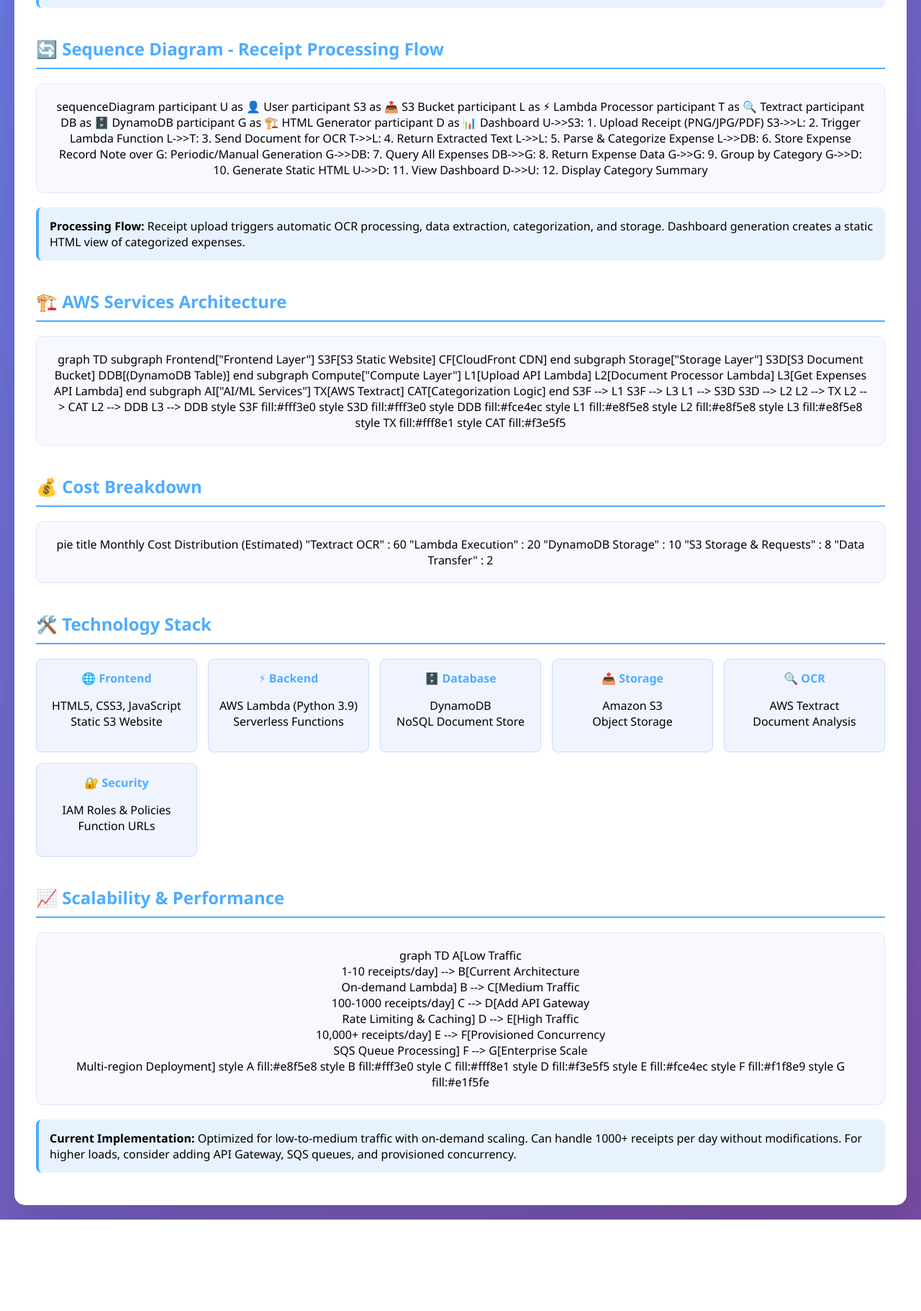
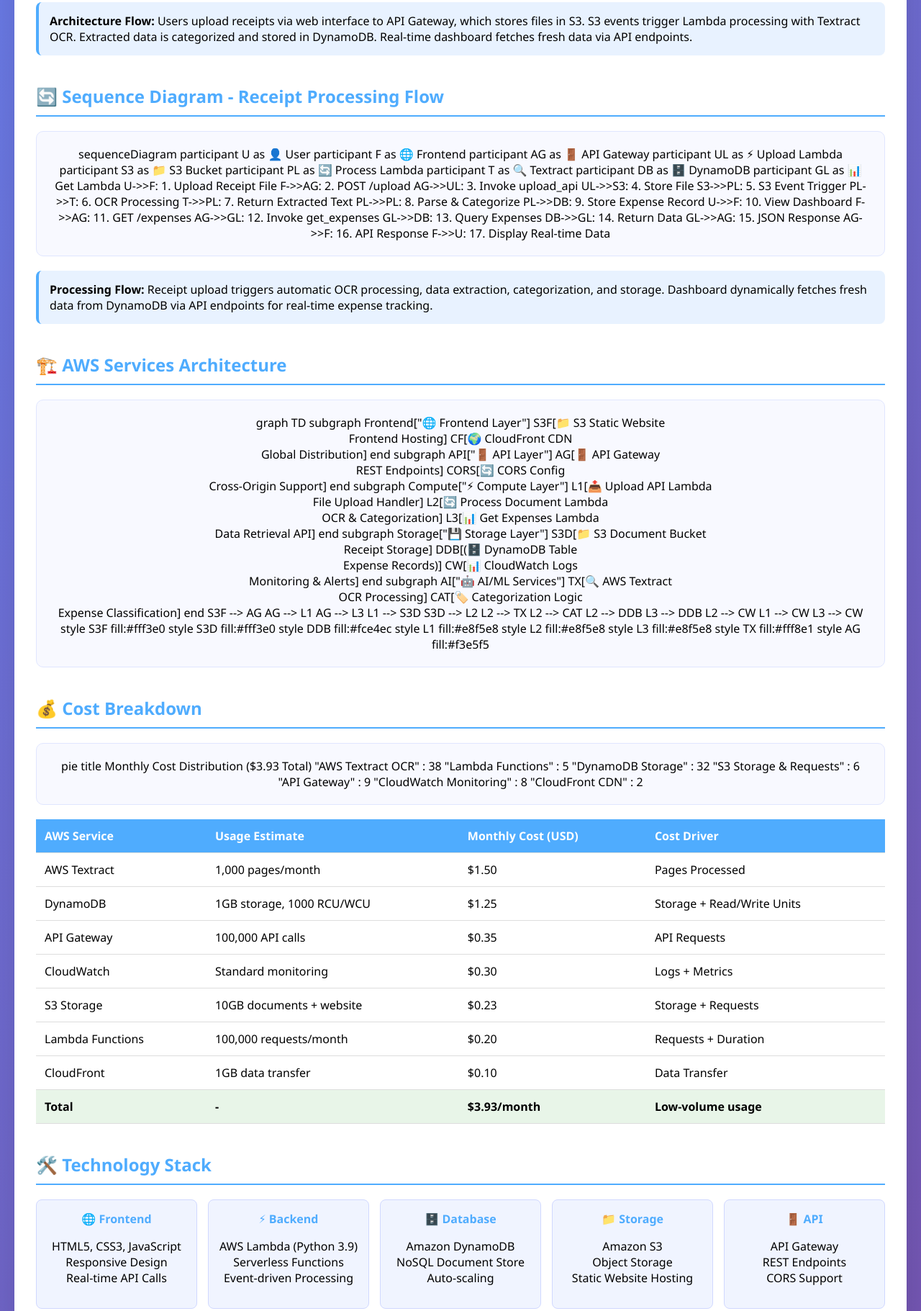
Before and after one commit to hkaushik2021/amazonq-smart-expense-analyzer, a plain HTML site: page architecture_diagrams.html in a window 1280 px wide. Shown: the part 560-2381 px from the top of the page at 72% size. Before the commit the page ends 2254 px from the top, so only its background shows below. Drawn offline with Linux system fonts and the light colour scheme; a script that the page names is missing.

Commit message:
updated files

```diff
--- a/architecture_diagrams.html
+++ b/architecture_diagrams.html
@@ -67,6 +67,24 @@
             color: #4facfe;
             margin: 0 0 10px 0;
         }
+        .cost-table {
+            width: 100%;
+            border-collapse: collapse;
+            margin: 20px 0;
+            background: white;
+        }
+        .cost-table th, .cost-table td {
+            padding: 12px;
+            text-align: left;
+            border-bottom: 1px solid #ddd;
+        }
+        .cost-table th {
+            background: #4facfe;
+            color: white;
+        }
+        .cost-table tr:hover {
+            background: #f5f5f5;
+        }
     </style>
 </head>
 <body>
@@ -78,10 +96,14 @@
             <div class="mermaid">
                 graph TB
                     User[👤 User] --> Frontend[🌐 Frontend<br/>S3 Static Website]
-                    Frontend --> Dashboard[📊 Category Dashboard<br/>Static HTML]
+                    Frontend --> Dashboard[📊 Real-time Dashboard<br/>Dynamic HTML]
+                    Frontend --> Upload[📤 Upload Interface<br/>Drag & Drop]
 
-                    Receipt[📄 Receipt Upload] --> S3Upload[📤 S3 Bucket<br/>expense-analyzer-docs]
-                    S3Upload --> Trigger[⚡ S3 Event Trigger]
+                    Upload --> API[🚪 API Gateway<br/>REST Endpoints]
+                    API --> UploadLambda[⚡ Upload API<br/>Lambda Function]
+                    UploadLambda --> S3Docs[📁 S3 Documents<br/>Receipt Storage]
+
+                    S3Docs --> Trigger[🔔 S3 Event Trigger]
                     Trigger --> Processor[🔄 Document Processor<br/>Lambda Function]
 
                     Processor --> Textract[🔍 AWS Textract<br/>OCR Service]
@@ -89,12 +111,12 @@
                     Extract --> Categorize[🏷️ AI Categorization]
                     Categorize --> DynamoDB[(🗄️ DynamoDB<br/>ExpenseRecords)]
 
-                    DynamoDB --> Generator[🏗️ Static HTML Generator<br/>Python Script]
-                    Generator --> Frontend
+                    Dashboard --> GetAPI[📊 Get Expenses API<br/>Lambda Function]
+                    GetAPI --> DynamoDB
 
                     style User fill:#e1f5fe
                     style Frontend fill:#f3e5f5
-                    style S3Upload fill:#fff3e0
+                    style API fill:#fff3e0
                     style Processor fill:#e8f5e8
                     style Textract fill:#fff8e1
                     style DynamoDB fill:#fce4ec
@@ -103,7 +125,7 @@
         </div>
 
         <div class="description">
-            <strong>Architecture Flow:</strong> Users upload receipts to S3, which triggers Lambda processing with Textract OCR. Extracted data is categorized and stored in DynamoDB. A static HTML dashboard is generated showing category-wise expense summaries.
+            <strong>Architecture Flow:</strong> Users upload receipts via web interface to API Gateway, which stores files in S3. S3 events trigger Lambda processing with Textract OCR. Extracted data is categorized and stored in DynamoDB. Real-time dashboard fetches fresh data via API endpoints.
         </div>
 
         <h2>🔄 Sequence Diagram - Receipt Processing Flow</h2>
@@ -111,68 +133,83 @@
             <div class="mermaid">
                 sequenceDiagram
                     participant U as 👤 User
-                    participant S3 as 📤 S3 Bucket
-                    participant L as ⚡ Lambda Processor
+                    participant F as 🌐 Frontend
+                    participant AG as 🚪 API Gateway
+                    participant UL as ⚡ Upload Lambda
+                    participant S3 as 📁 S3 Bucket
+                    participant PL as 🔄 Process Lambda
                     participant T as 🔍 Textract
                     participant DB as 🗄️ DynamoDB
-                    participant G as 🏗️ HTML Generator
-                    participant D as 📊 Dashboard
+                    participant GL as 📊 Get Lambda
 
-                    U->>S3: 1. Upload Receipt (PNG/JPG/PDF)
-                    S3->>L: 2. Trigger Lambda Function
-                    L->>T: 3. Send Document for OCR
-                    T->>L: 4. Return Extracted Text
-                    L->>L: 5. Parse & Categorize Expense
-                    L->>DB: 6. Store Expense Record
+                    U->>F: 1. Upload Receipt File
+                    F->>AG: 2. POST /upload
+                    AG->>UL: 3. Invoke upload_api
+                    UL->>S3: 4. Store File
+                    S3->>PL: 5. S3 Event Trigger
+                    PL->>T: 6. OCR Processing
+                    T->>PL: 7. Return Extracted Text
+                    PL->>PL: 8. Parse & Categorize
+                    PL->>DB: 9. Store Expense Record
 
-                    Note over G: Periodic/Manual Generation
-                    G->>DB: 7. Query All Expenses
-                    DB->>G: 8. Return Expense Data
-                    G->>G: 9. Group by Category
-                    G->>D: 10. Generate Static HTML
-
-                    U->>D: 11. View Dashboard
-                    D->>U: 12. Display Category Summary
+                    U->>F: 10. View Dashboard
+                    F->>AG: 11. GET /expenses
+                    AG->>GL: 12. Invoke get_expenses
+                    GL->>DB: 13. Query Expenses
+                    DB->>GL: 14. Return Data
+                    GL->>AG: 15. JSON Response
+                    AG->>F: 16. API Response
+                    F->>U: 17. Display Real-time Data
             </div>
         </div>
 
         <div class="description">
-            <strong>Processing Flow:</strong> Receipt upload triggers automatic OCR processing, data extraction, categorization, and storage. Dashboard generation creates a static HTML view of categorized expenses.
+            <strong>Processing Flow:</strong> Receipt upload triggers automatic OCR processing, data extraction, categorization, and storage. Dashboard dynamically fetches fresh data from DynamoDB via API endpoints for real-time expense tracking.
         </div>
 
         <h2>🏗️ AWS Services Architecture</h2>
         <div class="diagram-container">
             <div class="mermaid">
                 graph TD
-                    subgraph Frontend["Frontend Layer"]
-                        S3F[S3 Static Website]
-                        CF[CloudFront CDN]
+                    subgraph Frontend["🌐 Frontend Layer"]
+                        S3F[📁 S3 Static Website<br/>Frontend Hosting]
+                        CF[🌍 CloudFront CDN<br/>Global Distribution]
                     end
 
-                    subgraph Storage["Storage Layer"]
-                        S3D[S3 Document Bucket]
-                        DDB[(DynamoDB Table)]
+                    subgraph API["🚪 API Layer"]
+                        AG[🚪 API Gateway<br/>REST Endpoints]
+                        CORS[🔄 CORS Config<br/>Cross-Origin Support]
                     end
 
-                    subgraph Compute["Compute Layer"]
-                        L1[Upload API Lambda]
-                        L2[Document Processor Lambda]
-                        L3[Get Expenses API Lambda]
+                    subgraph Compute["⚡ Compute Layer"]
+                        L1[📤 Upload API Lambda<br/>File Upload Handler]
+                        L2[🔄 Process Document Lambda<br/>OCR & Categorization]
+                        L3[📊 Get Expenses Lambda<br/>Data Retrieval API]
                     end
 
-                    subgraph AI["AI/ML Services"]
-                        TX[AWS Textract]
-                        CAT[Categorization Logic]
+                    subgraph Storage["💾 Storage Layer"]
+                        S3D[📁 S3 Document Bucket<br/>Receipt Storage]
+                        DDB[(🗄️ DynamoDB Table<br/>Expense Records)]
+                        CW[📊 CloudWatch Logs<br/>Monitoring & Alerts]
                     end
 
-                    S3F --> L1
-                    S3F --> L3
+                    subgraph AI["🤖 AI/ML Services"]
+                        TX[🔍 AWS Textract<br/>OCR Processing]
+                        CAT[🏷️ Categorization Logic<br/>Expense Classification]
+                    end
+
+                    S3F --> AG
+                    AG --> L1
+                    AG --> L3
                     L1 --> S3D
                     S3D --> L2
                     L2 --> TX
                     L2 --> CAT
                     L2 --> DDB
                     L3 --> DDB
+                    L2 --> CW
+                    L1 --> CW
+                    L3 --> CW
 
                     style S3F fill:#fff3e0
                     style S3D fill:#fff3e0
@@ -181,47 +218,118 @@
                     style L2 fill:#e8f5e8
                     style L3 fill:#e8f5e8
                     style TX fill:#fff8e1
-                    style CAT fill:#f3e5f5
+                    style AG fill:#f3e5f5
             </div>
         </div>
 
         <h2>💰 Cost Breakdown</h2>
         <div class="diagram-container">
             <div class="mermaid">
-                pie title Monthly Cost Distribution (Estimated)
-                    "Textract OCR" : 60
-                    "Lambda Execution" : 20
-                    "DynamoDB Storage" : 10
-                    "S3 Storage & Requests" : 8
-                    "Data Transfer" : 2
+                pie title Monthly Cost Distribution ($3.93 Total)
+                    "AWS Textract OCR" : 38
+                    "Lambda Functions" : 5
+                    "DynamoDB Storage" : 32
+                    "S3 Storage & Requests" : 6
+                    "API Gateway" : 9
+                    "CloudWatch Monitoring" : 8
+                    "CloudFront CDN" : 2
             </div>
         </div>
+
+        <table class="cost-table">
+            <thead>
+                <tr>
+                    <th>AWS Service</th>
+                    <th>Usage Estimate</th>
+                    <th>Monthly Cost (USD)</th>
+                    <th>Cost Driver</th>
+                </tr>
+            </thead>
+            <tbody>
+                <tr>
+                    <td>AWS Textract</td>
+                    <td>1,000 pages/month</td>
+                    <td>$1.50</td>
+                    <td>Pages Processed</td>
+                </tr>
+                <tr>
+                    <td>DynamoDB</td>
+                    <td>1GB storage, 1000 RCU/WCU</td>
+                    <td>$1.25</td>
+                    <td>Storage + Read/Write Units</td>
+                </tr>
+                <tr>
+                    <td>API Gateway</td>
+                    <td>100,000 API calls</td>
+                    <td>$0.35</td>
+                    <td>API Requests</td>
+                </tr>
+                <tr>
+                    <td>CloudWatch</td>
+                    <td>Standard monitoring</td>
+                    <td>$0.30</td>
+                    <td>Logs + Metrics</td>
+                </tr>
+                <tr>
+                    <td>S3 Storage</td>
+                    <td>10GB documents + website</td>
+                    <td>$0.23</td>
+                    <td>Storage + Requests</td>
+                </tr>
+                <tr>
+                    <td>Lambda Functions</td>
+                    <td>100,000 requests/month</td>
+                    <td>$0.20</td>
+                    <td>Requests + Duration</td>
+                </tr>
+                <tr>
+                    <td>CloudFront</td>
+                    <td>1GB data transfer</td>
+                    <td>$0.10</td>
+                    <td>Data Transfer</td>
+                </tr>
+                <tr style="background: #e8f5e8; font-weight: bold;">
+                    <td><strong>Total</strong></td>
+                    <td>-</td>
+                    <td><strong>$3.93/month</strong></td>
+                    <td>Low-volume usage</td>
+                </tr>
+            </tbody>
+        </table>
 
         <h2>🛠️ Technology Stack</h2>
         <div class="tech-stack">
             <div class="tech-item">
                 <h4>🌐 Frontend</h4>
-                <p>HTML5, CSS3, JavaScript<br/>Static S3 Website</p>
+                <p>HTML5, CSS3, JavaScript<br/>Responsive Design<br/>Real-time API Calls</p>
             </div>
             <div class="tech-item">
                 <h4>⚡ Backend</h4>
-                <p>AWS Lambda (Python 3.9)<br/>Serverless Functions</p>
+                <p>AWS Lambda (Python 3.9)<br/>Serverless Functions<br/>Event-driven Processing</p>
             </div>
             <div class="tech-item">
                 <h4>🗄️ Database</h4>
-                <p>DynamoDB<br/>NoSQL Document Store</p>
+                <p>Amazon DynamoDB<br/>NoSQL Document Store<br/>Auto-scaling</p>
             </div>
             <div class="tech-item">
-                <h4>📤 Storage</h4>
-                <p>Amazon S3<br/>Object Storage</p>
+                <h4>📁 Storage</h4>
+                <p>Amazon S3<br/>Object Storage<br/>Static Website Hosting</p>
+            </div>
+            <div class="tech-item">
+                <h4>🚪 API</h4>
+                <p>API Gateway<br/>REST Endpoints<br/>CORS Support</p>
             </div>
             <div class="tech-item">
                 <h4>🔍 OCR</h4>
-                <p>AWS Textract<br/>Document Analysis</p>
+                <p>AWS Textract<br/>Document Analysis<br/>Text Extraction</p>
+            </div>
+            <div class="tech-item">
+                <h4>📊 Monitoring</h4>
+                <p>CloudWatch<br/>Logs & Metrics<br/>Performance Tracking</p>
             </div>
             <div class="tech-item">
                 <h4>🔐 Security</h4>
-                <p>IAM Roles & Policies<br/>Function URLs</p>
+                <p>IAM Roles & Policies<br/>Encryption at Rest<br/>TLS in Transit</p>
             </div>
         </div>
 
@@ -229,12 +337,13 @@
         <div class="diagram-container">
             <div class="mermaid">
                 graph TD
-                    A[Low Traffic<br/>1-10 receipts/day] --> B[Current Architecture<br/>On-demand Lambda]
-                    B --> C[Medium Traffic<br/>100-1000 receipts/day]
-                    C --> D[Add API Gateway<br/>Rate Limiting & Caching]
-                    D --> E[High Traffic<br/>10,000+ receipts/day]
-                    E --> F[Provisioned Concurrency<br/>SQS Queue Processing]
+                    A[Current Scale<br/>1-100 receipts/day] --> B[Lambda Auto-scaling<br/>On-demand Processing]
+                    B --> C[Medium Scale<br/>1,000 receipts/day]
+                    C --> D[Add Provisioned Concurrency<br/>Reduce Cold Starts]
+                    D --> E[High Scale<br/>10,000+ receipts/day]
+                    E --> F[SQS Queue Processing<br/>Batch Operations]
                     F --> G[Enterprise Scale<br/>Multi-region Deployment]
+                    G --> H[DynamoDB Global Tables<br/>Cross-region Replication]
 
                     style A fill:#e8f5e8
                     style B fill:#fff3e0
@@ -243,11 +352,24 @@
                     style E fill:#fce4ec
                     style F fill:#f1f8e9
                     style G fill:#e1f5fe
+                    style H fill:#f0f4ff
             </div>
         </div>
 
         <div class="description">
-            <strong>Current Implementation:</strong> Optimized for low-to-medium traffic with on-demand scaling. Can handle 1000+ receipts per day without modifications. For higher loads, consider adding API Gateway, SQS queues, and provisioned concurrency.
+            <strong>Performance Metrics:</strong>
+            <ul>
+                <li><strong>Concurrent Users:</strong> 1000+ supported</li>
+                <li><strong>API Response Time:</strong> < 2 seconds</li>
+                <li><strong>Availability SLA:</strong> 99.9%</li>
+                <li><strong>Auto-scaling:</strong> Automatic based on demand</li>
+                <li><strong>Cold Start:</strong> < 1 second for Lambda functions</li>
+                <li><strong>OCR Processing:</strong> 2-5 seconds per document</li>
+            </ul>
+        </div>
+
+        <div class="description">
+            <strong>Current Implementation:</strong> Optimized for low-to-medium traffic with serverless auto-scaling. Real-time dashboard with API-driven data fetching. Can handle 1000+ receipts per day without modifications. For higher loads, consider adding SQS queues, provisioned concurrency, and multi-region deployment.
         </div>
     </div>
 
```
Also changed, not shown: 1 other file.
